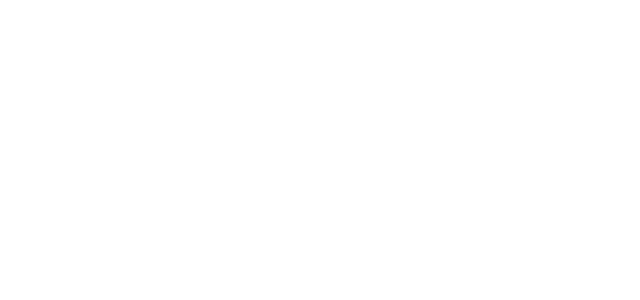
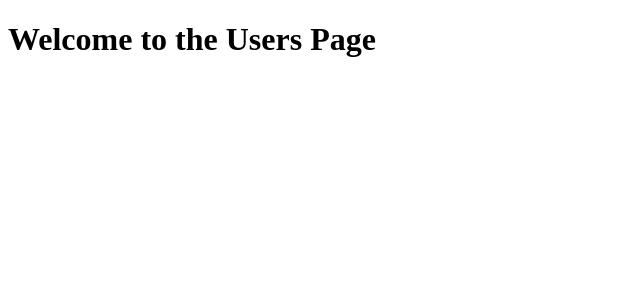
Before and after one commit to shravanramamoorthy/nuxt.js, a Nuxt app: page /users in a window 1280 px wide. Before the commit this address had no page. Shown: the top 300 px of the page, without its empty margins (0-640 px from the left). Built offline with nearby package versions, Linux system fonts and the light colour scheme.

Commit message:
pages added

```diff
--- /dev/null
+++ b/pages/users/_id/index.vue
@@ -0,0 +1,7 @@
+// Getting the dynamic ID through Vue route parameters
+// ".id" is used because folder name is "_id"
+
+
+<template>
+    <h1>The user ID is {{$route.params.id}} </h1>
+</template>
--- /dev/null
+++ b/pages/users/index.vue
@@ -0,0 +1,4 @@
+// Creating a new page and route it on the browser. Understanding folder method and name conventions
+<template>
+    <h1>Welcome to the Users Page</h1>
+</template>
```
